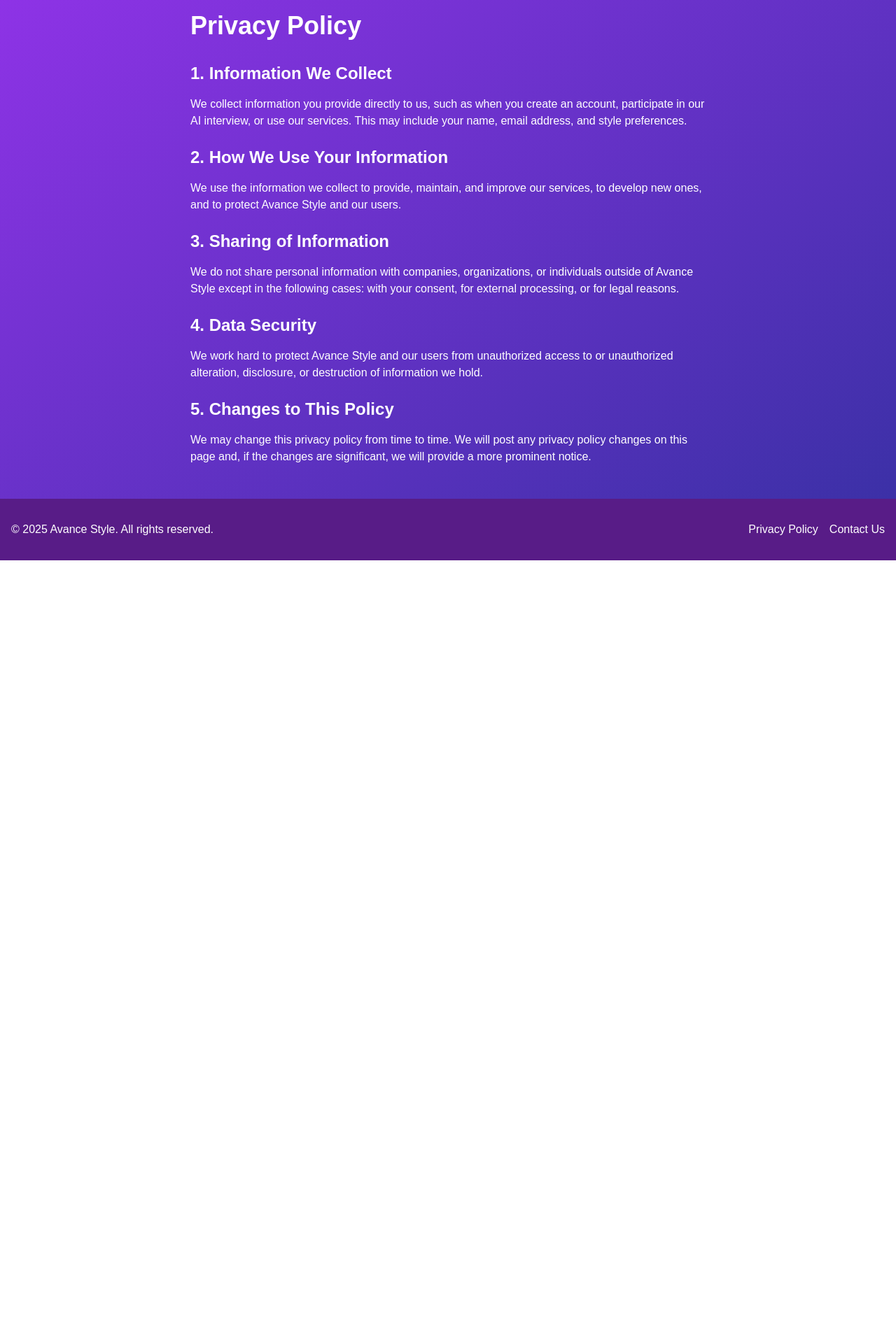
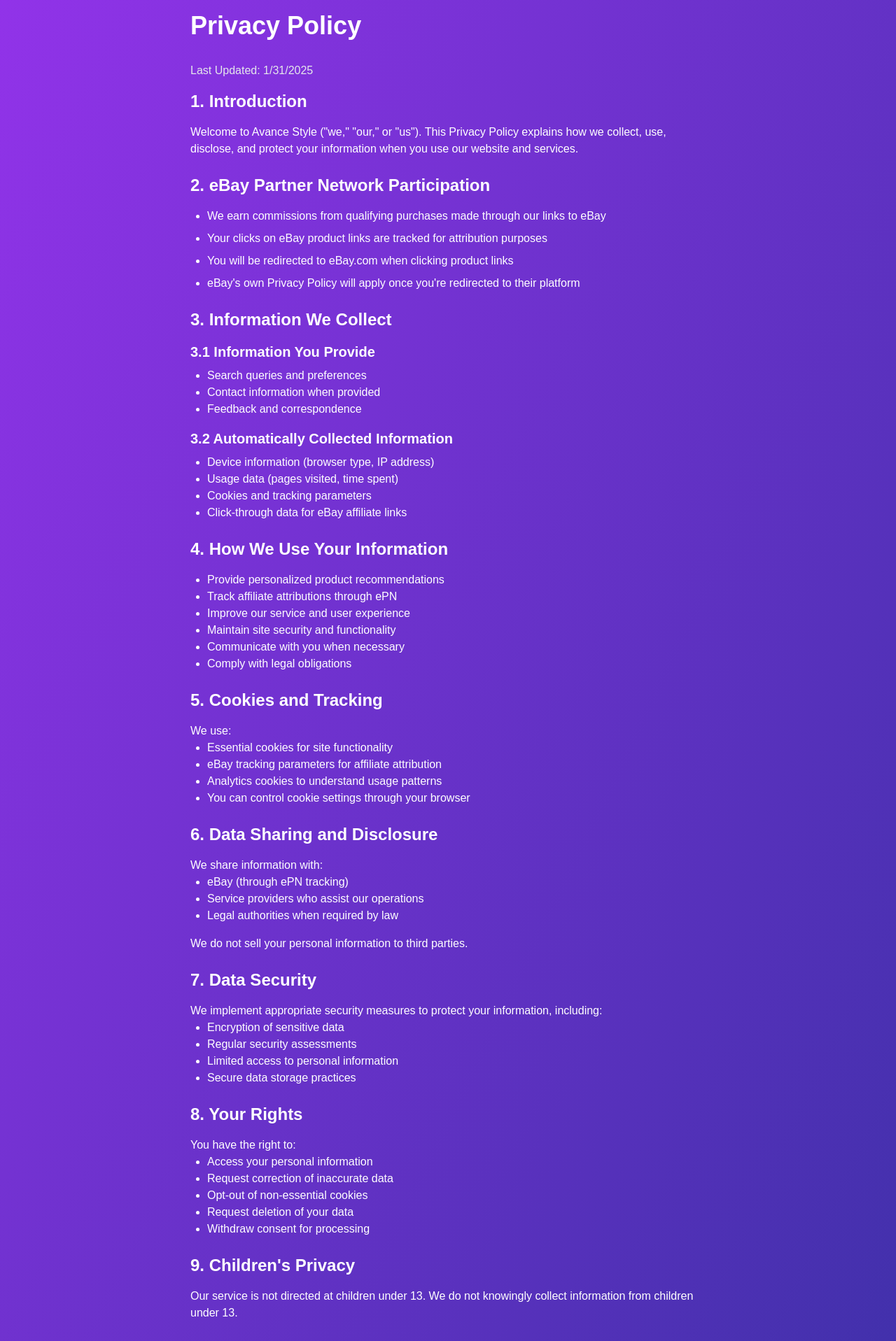
Before and after one commit to peter-coulson/avance_landing, a Next.js app: page /privacy in a window 1280 px wide. Shown: the part 100-2017 px from the top of the page at 70% size. Before the commit the page ends 901 px from the top, so only its background shows below. Built offline with nearby package versions, Linux system fonts and the light colour scheme.

Commit message:
added new photo and improved links

```diff
--- a/app/layout.tsx
+++ b/app/layout.tsx
@@ -14,8 +14,8 @@
 });
 
 export const metadata: Metadata = {
-  title: "Create Next App",
-  description: "Generated by create next app",
+  title: "Avance Style",
+  description: "Avance Style is a fashion assistant that uses AI to help you find the perfect outfit.",
 };
 
 export default function RootLayout({
--- a/app/page.tsx
+++ b/app/page.tsx
@@ -27,9 +27,11 @@
                 Avance Style uses cutting-edge AI to understand your unique fashion preferences and deliver personalized
                 eBay product recommendations.
               </p>
-              <Button size="lg" className="bg-yellow-400 text-purple-900 hover:bg-yellow-300">
-                Get Started
-              </Button>
+              <Link href="/recommendations">
+                <Button size="lg" className="bg-yellow-400 text-purple-900 hover:bg-yellow-300">
+                  Get Started
+                </Button>
+              </Link>
             </div>
           </div>
         </section>
@@ -108,11 +110,11 @@
             <div className="grid grid-cols-1 md:grid-cols-2 gap-8 items-center">
               <div>
                 <Image
-                  src="/placeholder.svg"
-                  alt="AI Fashion Assistant"
+                  src="/ai-fashion-assistant.jpg"
+                  alt="AI Fashion Assistant showcasing personalized style recommendations"
                   width={500}
                   height={300}
-                  className="rounded-lg shadow-lg"
+                  className="rounded-lg shadow-lg w-full object-cover"
                 />
               </div>
               <div>
@@ -125,7 +127,9 @@
                   By combining this deep understanding with your eBay history, we create a unique style profile that
                   evolves with you.
                 </p>
-                <Button className="bg-yellow-400 text-purple-900 hover:bg-yellow-300">Learn More</Button>
+                <Link href="/recommendations">
+                  <Button className="bg-yellow-400 text-purple-900 hover:bg-yellow-300">Learn More</Button>
+                </Link>
               </div>
             </div>
           </div>
--- a/app/privacy/page.tsx
+++ b/app/privacy/page.tsx
@@ -19,45 +19,145 @@
       <main className="flex-grow py-12">
         <div className="container mx-auto px-4 max-w-3xl">
           <h1 className="text-4xl font-bold mb-8">Privacy Policy</h1>
+          <p className="mb-4 text-gray-200">Last Updated: {new Date().toLocaleDateString()}</p>
 
           <div className="space-y-6">
             <section>
-              <h2 className="text-2xl font-semibold mb-4">1. Information We Collect</h2>
+              <h2 className="text-2xl font-semibold mb-4">1. Introduction</h2>
               <p>
-                We collect information you provide directly to us, such as when you create an account, participate in
-                our AI interview, or use our services. This may include your name, email address, and style preferences.
+                Welcome to Avance Style ("we," "our," or "us"). This Privacy Policy explains how we collect, use, disclose,
+                and protect your information when you use our website and services.
               </p>
             </section>
 
             <section>
-              <h2 className="text-2xl font-semibold mb-4">2. How We Use Your Information</h2>
+              <h2 className="text-2xl font-semibold mb-4">2. eBay Partner Network Participation</h2>
+              <ul className="list-disc pl-6 space-y-2">
+                <li>We earn commissions from qualifying purchases made through our links to eBay</li>
+                <li>Your clicks on eBay product links are tracked for attribution purposes</li>
+                <li>You will be redirected to eBay.com when clicking product links</li>
+                <li>eBay's own Privacy Policy will apply once you're redirected to their platform</li>
+              </ul>
+            </section>
+
+            <section>
+              <h2 className="text-2xl font-semibold mb-4">3. Information We Collect</h2>
+              <div className="space-y-4">
+                <div>
+                  <h3 className="text-xl font-semibold mb-2">3.1 Information You Provide</h3>
+                  <ul className="list-disc pl-6">
+                    <li>Search queries and preferences</li>
+                    <li>Contact information when provided</li>
+                    <li>Feedback and correspondence</li>
+                  </ul>
+                </div>
+                <div>
+                  <h3 className="text-xl font-semibold mb-2">3.2 Automatically Collected Information</h3>
+                  <ul className="list-disc pl-6">
+                    <li>Device information (browser type, IP address)</li>
+                    <li>Usage data (pages visited, time spent)</li>
+                    <li>Cookies and tracking parameters</li>
+                    <li>Click-through data for eBay affiliate links</li>
+                  </ul>
+                </div>
+              </div>
+            </section>
+
+            <section>
+              <h2 className="text-2xl font-semibold mb-4">4. How We Use Your Information</h2>
+              <ul className="list-disc pl-6">
+                <li>Provide personalized product recommendations</li>
+                <li>Track affiliate attributions through ePN</li>
+                <li>Improve our service and user experience</li>
+                <li>Maintain site security and functionality</li>
+                <li>Communicate with you when necessary</li>
+                <li>Comply with legal obligations</li>
+              </ul>
+            </section>
+
+            <section>
+              <h2 className="text-2xl font-semibold mb-4">5. Cookies and Tracking</h2>
+              <p>We use:</p>
+              <ul className="list-disc pl-6">
+                <li>Essential cookies for site functionality</li>
+                <li>eBay tracking parameters for affiliate attribution</li>
+                <li>Analytics cookies to understand usage patterns</li>
+                <li>You can control cookie settings through your browser</li>
+              </ul>
+            </section>
+
+            <section>
+              <h2 className="text-2xl font-semibold mb-4">6. Data Sharing and Disclosure</h2>
+              <p>We share information with:</p>
+              <ul className="list-disc pl-6 mb-4">
+                <li>eBay (through ePN tracking)</li>
+                <li>Service providers who assist our operations</li>
+                <li>Legal authorities when required by law</li>
+              </ul>
+              <p>We do not sell your personal information to third parties.</p>
+            </section>
+
+            <section>
+              <h2 className="text-2xl font-semibold mb-4">7. Data Security</h2>
+              <p>We implement appropriate security measures to protect your information, including:</p>
+              <ul className="list-disc pl-6">
+                <li>Encryption of sensitive data</li>
+                <li>Regular security assessments</li>
+                <li>Limited access to personal information</li>
+                <li>Secure data storage practices</li>
+              </ul>
+            </section>
+
+            <section>
+              <h2 className="text-2xl font-semibold mb-4">8. Your Rights</h2>
+              <p>You have the right to:</p>
+              <ul className="list-disc pl-6">
+                <li>Access your personal information</li>
+                <li>Request correction of inaccurate data</li>
+                <li>Opt-out of non-essential cookies</li>
+                <li>Request deletion of your data</li>
+                <li>Withdraw consent for processing</li>
+              </ul>
+            </section>
+
+            <section>
+              <h2 className="text-2xl font-semibold mb-4">9. Children's Privacy</h2>
               <p>
-                We use the information we collect to provide, maintain, and improve our services, to develop new ones,
-                and to protect Avance Style and our users.
+                Our service is not directed at children under 13. We do not knowingly collect information from children under 13.
               </p>
             </section>
 
             <section>
-              <h2 className="text-2xl font-semibold mb-4">3. Sharing of Information</h2>
+              <h2 className="text-2xl font-semibold mb-4">10. Changes to This Policy</h2>
               <p>
-                We do not share personal information with companies, organizations, or individuals outside of Avance
-                Style except in the following cases: with your consent, for external processing, or for legal reasons.
+                We may update this Privacy Policy periodically. We will notify you of any material changes by posting
+                the new policy on this page.
               </p>
             </section>
 
             <section>
-              <h2 className="text-2xl font-semibold mb-4">4. Data Security</h2>
+              <h2 className="text-2xl font-semibold mb-4">11. Contact Us</h2>
               <p>
-                We work hard to protect Avance Style and our users from unauthorized access to or unauthorized
-                alteration, disclosure, or destruction of information we hold.
+                For privacy-related questions or concerns, please use our <Link href="/contact" className="text-yellow-300 hover:underline">contact form</Link>.
               </p>
             </section>
 
             <section>
-              <h2 className="text-2xl font-semibold mb-4">5. Changes to This Policy</h2>
+              <h2 className="text-2xl font-semibold mb-4">12. Legal Basis for Processing</h2>
+              <p>We process your information based on:</p>
+              <ul className="list-disc pl-6">
+                <li>Your consent</li>
+                <li>Our legitimate business interests</li>
+                <li>Legal obligations</li>
+                <li>Contract performance</li>
+              </ul>
+            </section>
+
+            <section>
+              <h2 className="text-2xl font-semibold mb-4">13. International Data Transfers</h2>
               <p>
-                We may change this privacy policy from time to time. We will post any privacy policy changes on this
-                page and, if the changes are significant, we will provide a more prominent notice.
+                Your information may be transferred and processed in countries where eBay operates. We ensure appropriate
+                safeguards are in place for such transfers.
               </p>
             </section>
           </div>
--- a/package.json
+++ b/package.json
@@ -12,6 +12,7 @@
     "typescript": "tsc --noEmit"
   },
   "dependencies": {
+    "@emailjs/browser": "^4.4.1",
     "@radix-ui/react-slot": "^1.1.1",
     "class-variance-authority": "^0.7.1",
     "clsx": "^2.1.1",
```
Also changed, not shown: app/contact/page.tsx (+46 -25 lines), public/ai-fashion-assistant.jpg (added), 1 other file (tests, documents, lock files or other folders).
